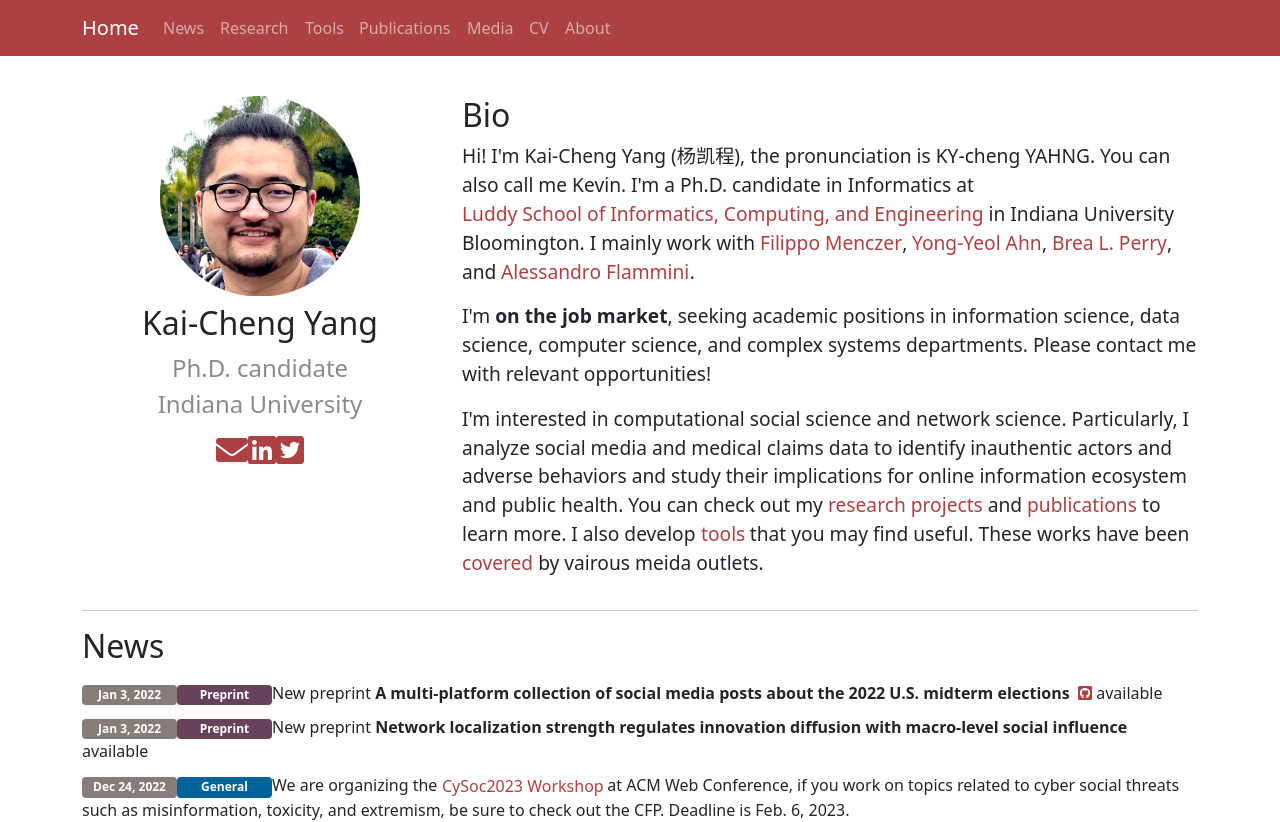
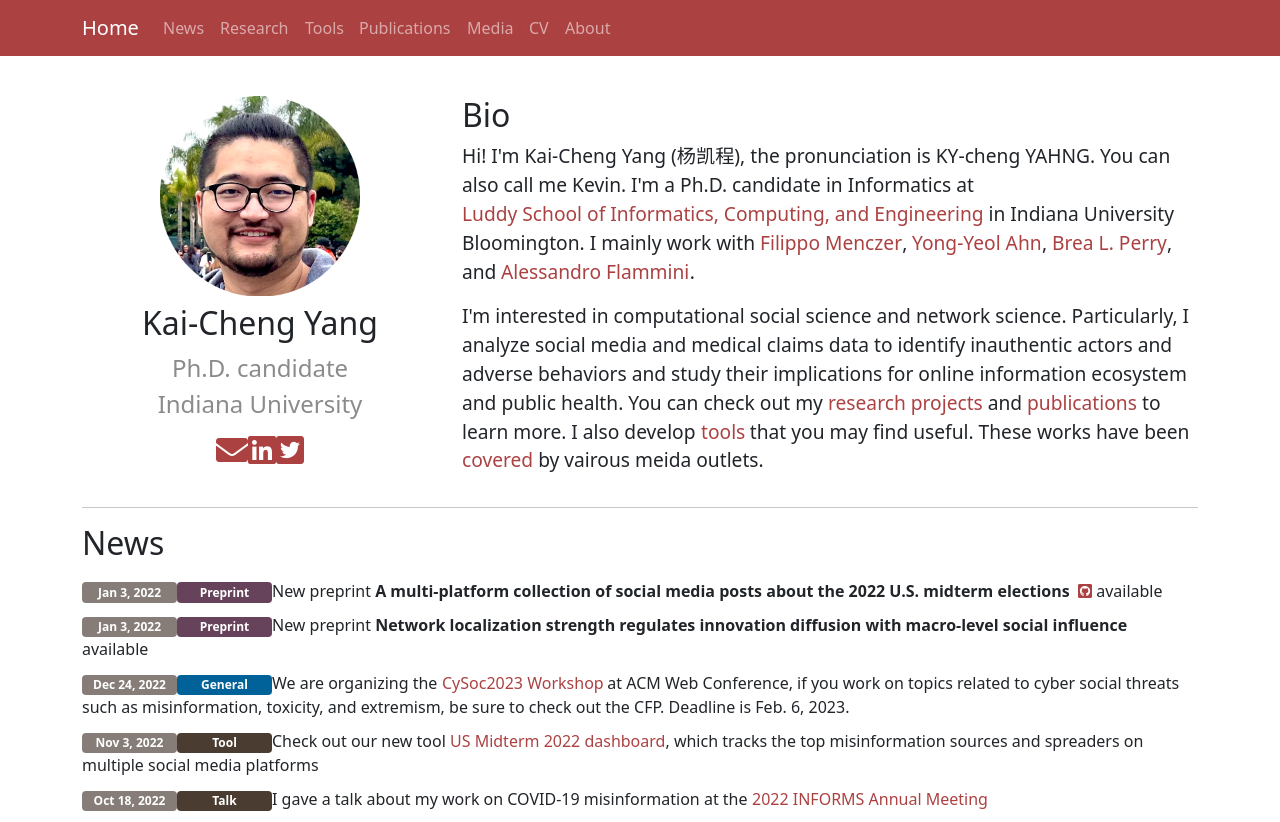
Before and after one commit to KaichengYang/homepage, a Vue app: page /#/ in a window 1280 px wide. Shown: the top 822 px of the page. Built offline with nearby package versions, Linux system fonts and the light colour scheme; some icons are missing.

Commit message:
remove: job market statement

```diff
--- a/src/components/Bio.vue
+++ b/src/components/Bio.vue
@@ -46,11 +46,6 @@
       </p>
 
       <p>
-        I'm <b>on the job market</b>, seeking academic positions in information science, data science, computer science, and complex systems departments.
-        Please contact me with relevant opportunities!
-      </p>
-
-      <p>
         I'm interested in computational social science and network science.
         Particularly, I analyze social media and medical claims data to identify inauthentic actors and adverse behaviors and study their implications for online information ecosystem and public health.
         You can check out my <a href="#" v-scroll-to="'#project'">research projects</a> and <a href="#" v-scroll-to="'#publication'">publications</a> to learn more.
```
